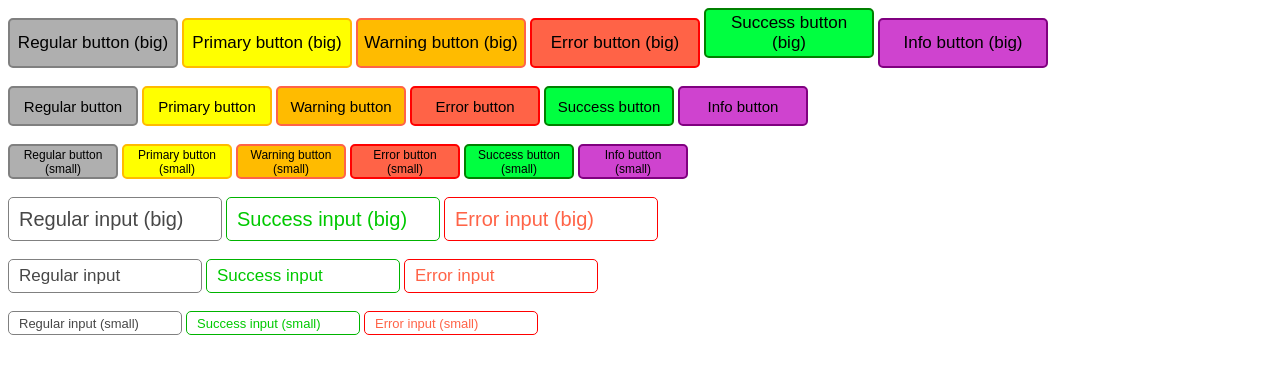
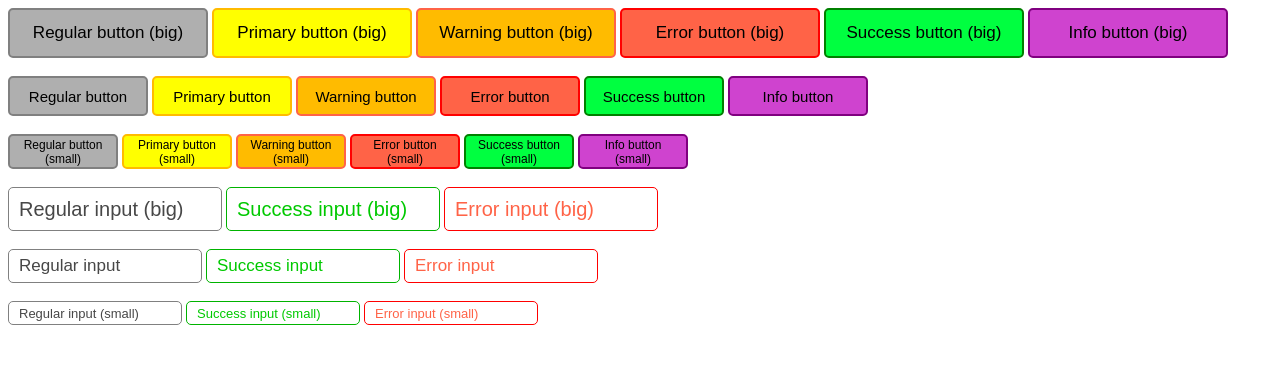
Before and after one commit to khomyart/PT-2, a plain HTML site: page index.html in a window 1280 px wide. Drawn offline with Linux system fonts and the light colour scheme.

Commit message:
fixed width of big b

```diff
--- a/styles.css
+++ b/styles.css
@@ -17,7 +17,7 @@
 .btn {
     background-color: rgb(175, 175, 175);
     height: 40px;
-    width: 130px;
+    width: 140px;
     border: 2px solid grey;
     border-radius: 5px;
     outline-width: 0px;
@@ -28,7 +28,7 @@
 
 .btn.sz-big {
     height: 50px;
-    width: 170px;
+    width: 200px;
     font-size: 17px;
 }
 
```
